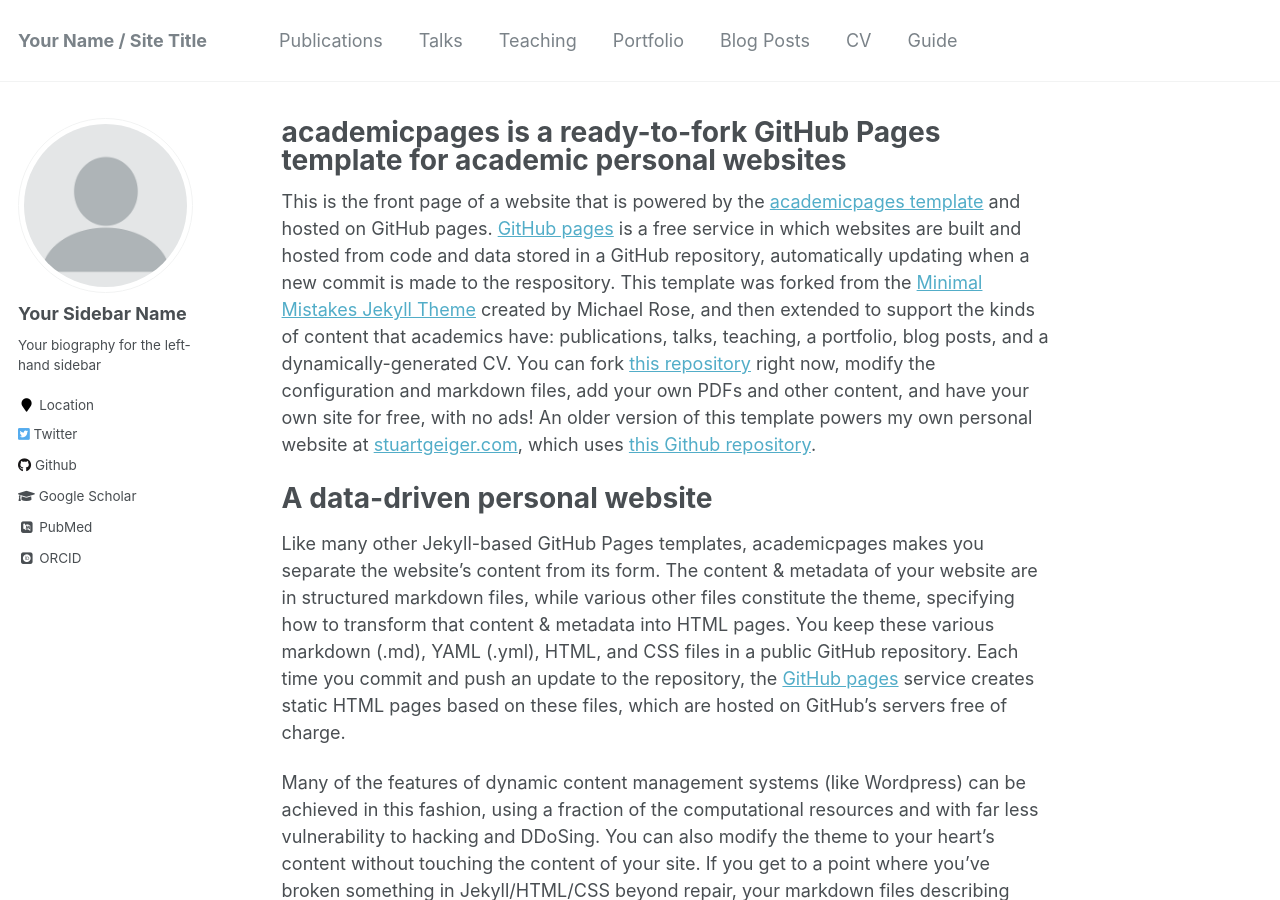
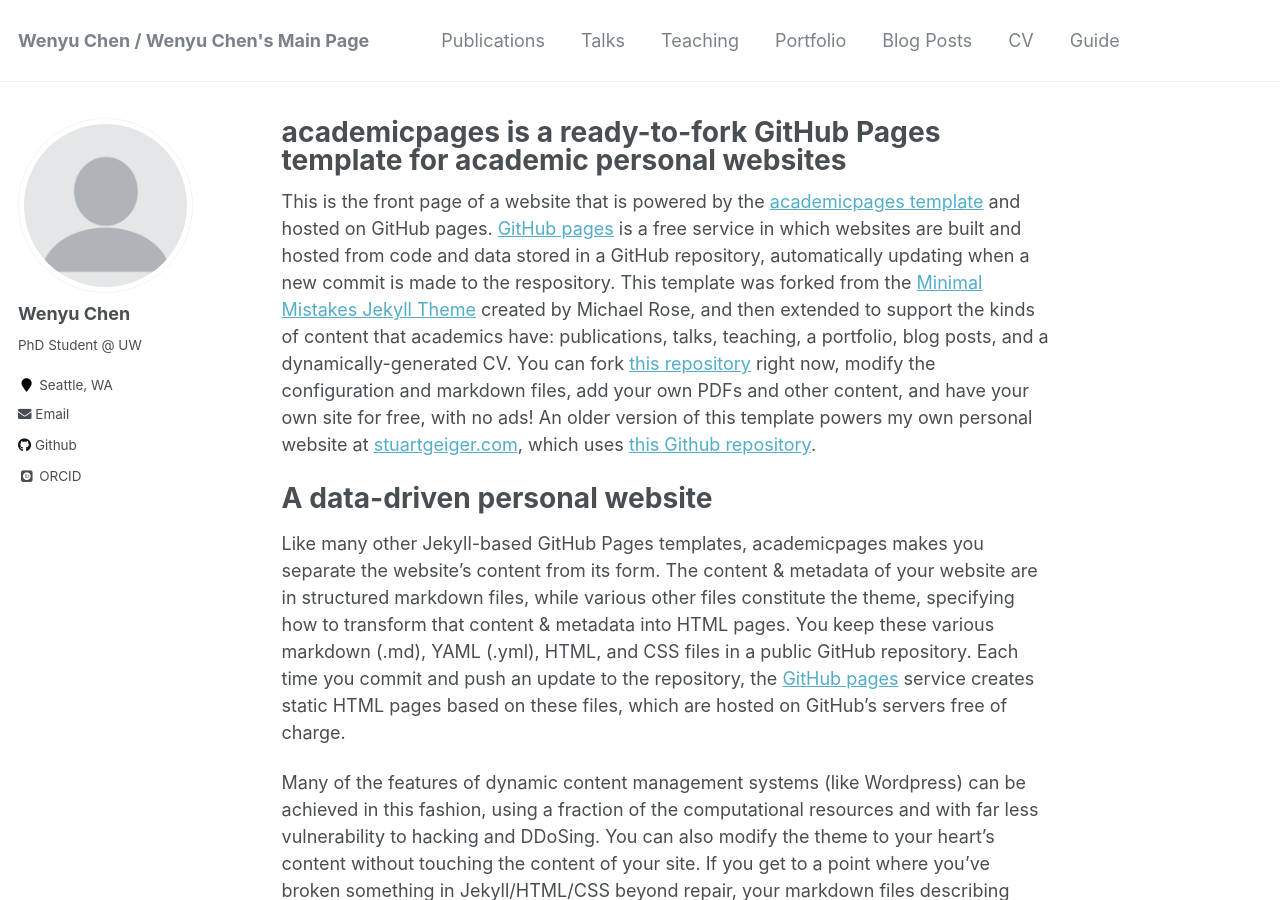
Before and after one commit to WY-Chen/WY-Chen.github.io, a Jekyll site: the page built from _pages/about.md, in a window 1280 px wide and 900 px high. Built offline with Jekyll 4.4.1, drawn with Linux system fonts in a browser that asks for light colours; some web fonts are replaced; some of the changed text lies outside the part shown.

Commit message:
edit frontpage

```diff
--- a/_config.yml
+++ b/_config.yml
@@ -7,13 +7,13 @@
 
 # Site Settings
 locale                   : "en-US"
-title                    : "Your Name / Site Title"
+title                    : "Wenyu Chen / Wenyu Chen's Main Page"
 title_separator          : "-"
-name                     : &name "Your Name"
-description              : &description "personal description"
-url                      : https://academicpages.github.io # the base hostname & protocol for your site e.g. "https://mmistakes.github.io"
+name                     : &name "Wenyu Chen"
+description              : &description "PhD Student @ UW"
+url                      : https://WY-Chen.github.io # the base hostname & protocol for your site e.g. "https://mmistakes.github.io"
 baseurl                  : "" # the subpath of your site, e.g. "/blog"
-repository               : "academicpages/academicpages.github.io"
+repository               : "WY-Chen/WY-Chen.github.io"
 teaser                   :  # filename of teaser fallback teaser image placed in /images/, .e.g. "500x300.png"
 breadcrumbs              : false # true, false (default)
 words_per_minute         : 160
@@ -80,14 +80,14 @@ analytics:
 
 # Site Author
 author:
-  name             : "Your Sidebar Name"
+  name             : "Wenyu Chen"
   avatar           : "profile.png"
-  bio              : "Your biography for the left-hand sidebar"
-  location         : "Location"
+  bio              : "PhD Student @ UW"
+  location         : "Seattle, WA"
   employer         :
-  pubmed           : "https://www.ncbi.nlm.nih.gov/pubmed/?term=john+snow"
-  googlescholar    : "http://yourfullgooglescholarurl.com"
-  email            :
+  pubmed           :
+  googlescholar    :
+  email            : "wenuyc@uw.edu"
   researchgate     :  # example: "https://www.researchgate.net/profile/yourprofile"
   uri              :
   bitbucket        :
@@ -96,20 +96,20 @@ author:
   flickr           :
   facebook         :
   foursquare       :
-  github           : "academicpages"
+  github           : "WY-Chen"
   google_plus      :
   keybase          :
   instagram        :
   impactstory      : #"https://profiles.impactstory.org/u/xxxx-xxxx-xxxx-xxxx"
   lastfm           :
   linkedin         :
-  orcid            : "http://orcid.org/yourorcidurl"
+  orcid            : "https://orcid.org/0000-0003-0593-6046"
   pinterest        :
   soundcloud       :
   stackoverflow    : # http://stackoverflow.com/users/123456/username
   steam            :
   tumblr           :
-  twitter          : "replacethistwitterhandle"
+  twitter          :
   vine             :
   weibo            :
   xing             :
```
